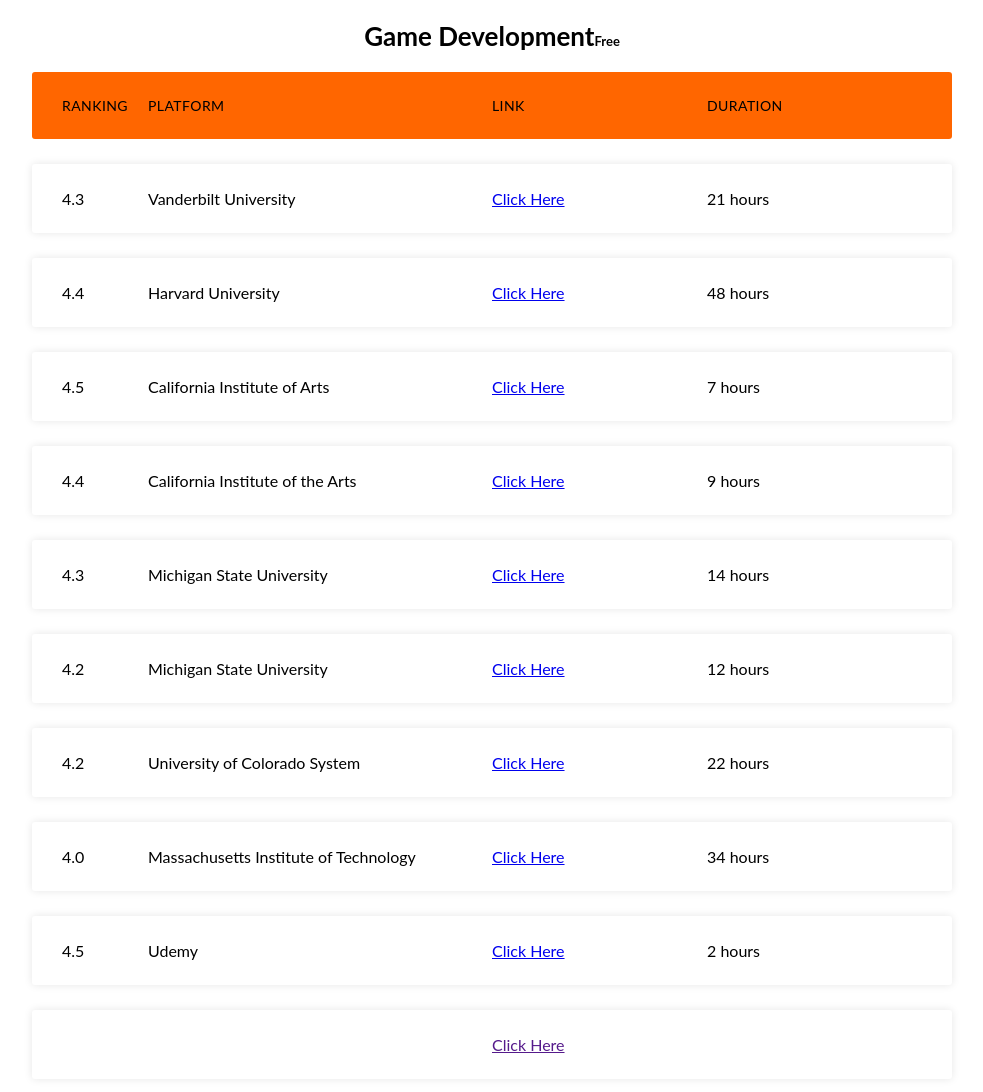
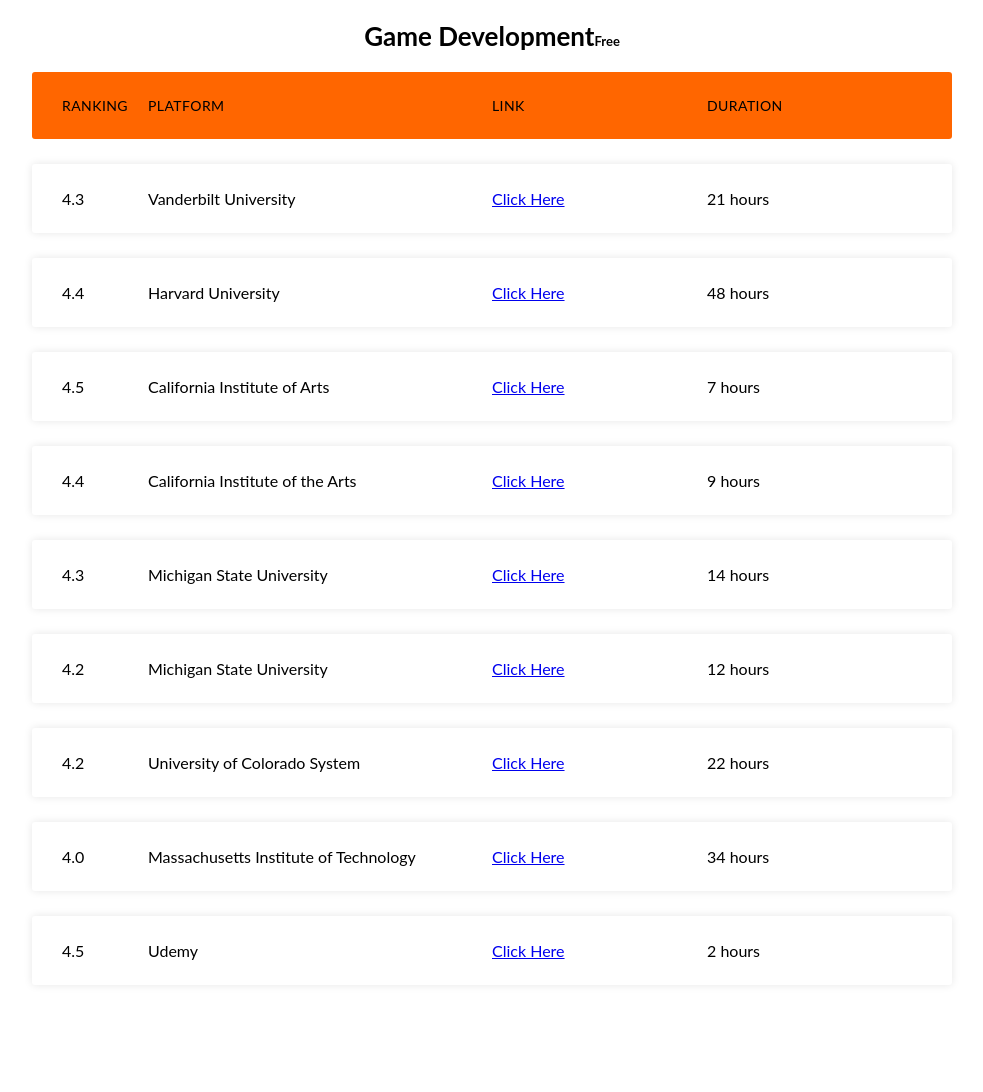
Before and after one commit to mks-432hz/online_courses, a plain HTML site: page gamedevelopment/gamedevelopment.html in a window 1280 px wide. Shown: the whole page, without its empty margins (148-1131 px from the left). After the commit the page ends 1010 px from the top, so only its background shows below. Drawn offline with Linux system fonts and the light colour scheme.

Commit message:
Update gamedevelopment.html

```diff
--- a/gamedevelopment/gamedevelopment.html
+++ b/gamedevelopment/gamedevelopment.html
@@ -149,12 +149,6 @@ h2 {
             <div class="col col-3" data-label="Link"><a href="https://www.classcentral.com/course/udemy-introduction-to-game-development-with-unity-25943">Click Here</a></div>
             <div class="col col-4" data-label="Duration">2 hours</div>
         </li>
-        <li class="table-row">
-            <div class="col col-1" data-label="Ranking"></div>
-            <div class="col col-2" data-label="Platform"></div>
-            <div class="col col-3" data-label="Link"><a href="">Click Here</a></div>
-            <div class="col col-4" data-label="Duration"></div>
-        </li>
         </ul>
       </div>
 </body>
```
